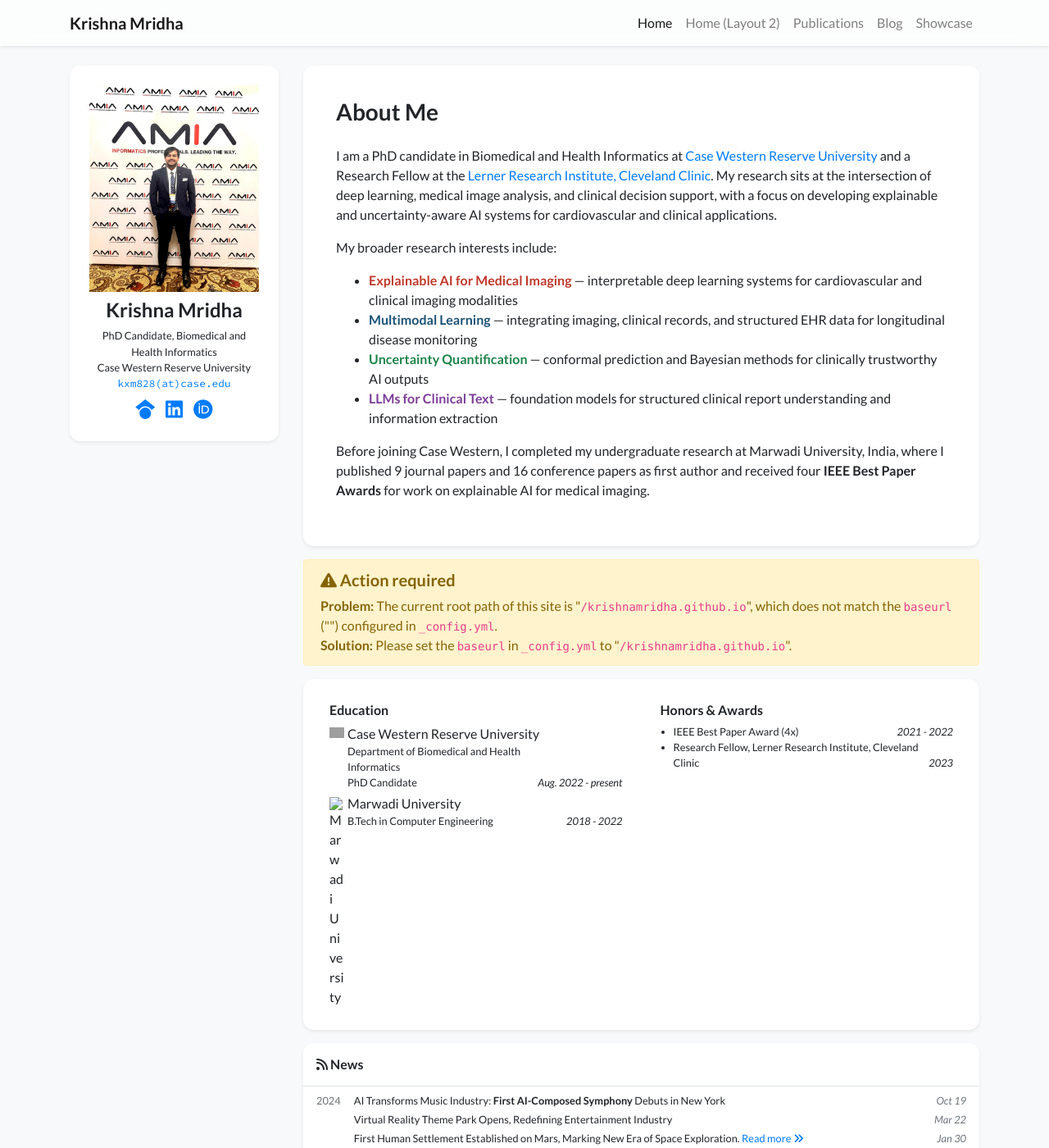
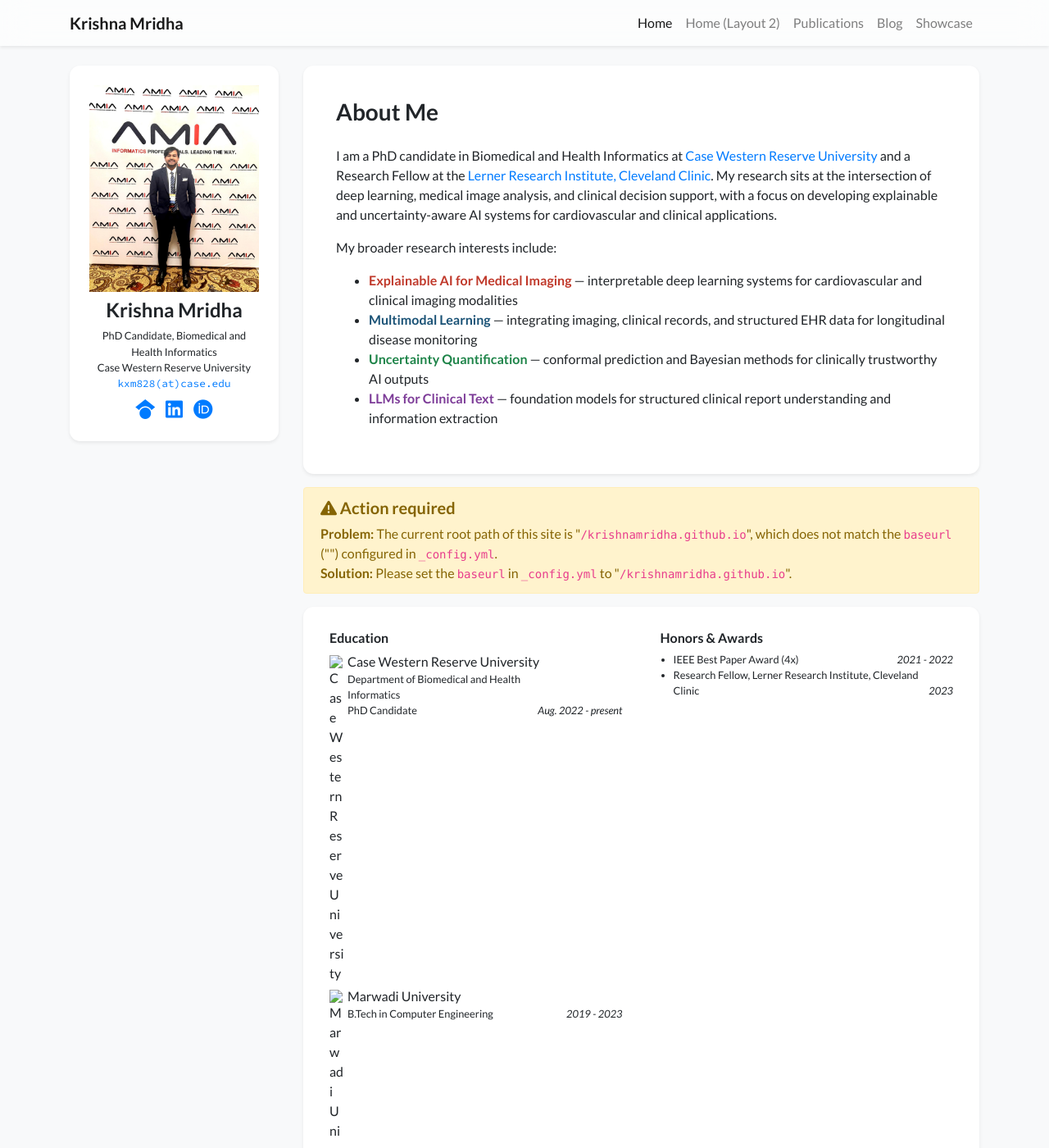
Before and after one commit to KrishnaMridha/krishnamridha.github.io, a Jekyll site: the page built from index.html, in a window 1280 px wide and 1400 px high. Shown: the whole window at 82% size. Built offline with Jekyll 4.4.1, drawn with Linux system fonts in a browser that asks for light colours; nearby versions of some CDN libraries; a style sheet for code colours, icons or effects is not loaded; grey boxes are pictures that could not be loaded.

Commit message:
Update profile.yml

```diff
--- a/_data/profile.yml
+++ b/_data/profile.yml
@@ -35,24 +35,20 @@ short_bio: >-
     <li><span style="color:#7d3c98; font-weight:bold;">LLMs for Clinical Text</span>
     — foundation models for structured clinical report understanding and information extraction</li>
   </ul>
-  <p>
-    Before joining Case Western, I completed my undergraduate research at Marwadi University, India,
-    where I published 9 journal papers and 16 conference papers as first author and received
-    four <strong>IEEE Best Paper Awards</strong> for work on explainable AI for medical imaging.
-  </p>
+
 
 portrait_url: /assets/images/photos/profile.png
 
 education:
 - name: Case Western Reserve University
-  logo: /assets/images/badges/univeristy.png
   position: >-
     Department of Biomedical and Health Informatics <br/>
     PhD Candidate
   date: Aug. 2022 - present
 - name: Marwadi University
   position: B.Tech in Computer Engineering
-  date: 2018 - 2022
+  date: 2019 - 2023
+
 
 awards:
 - name: IEEE Best Paper Award (4x)
```
